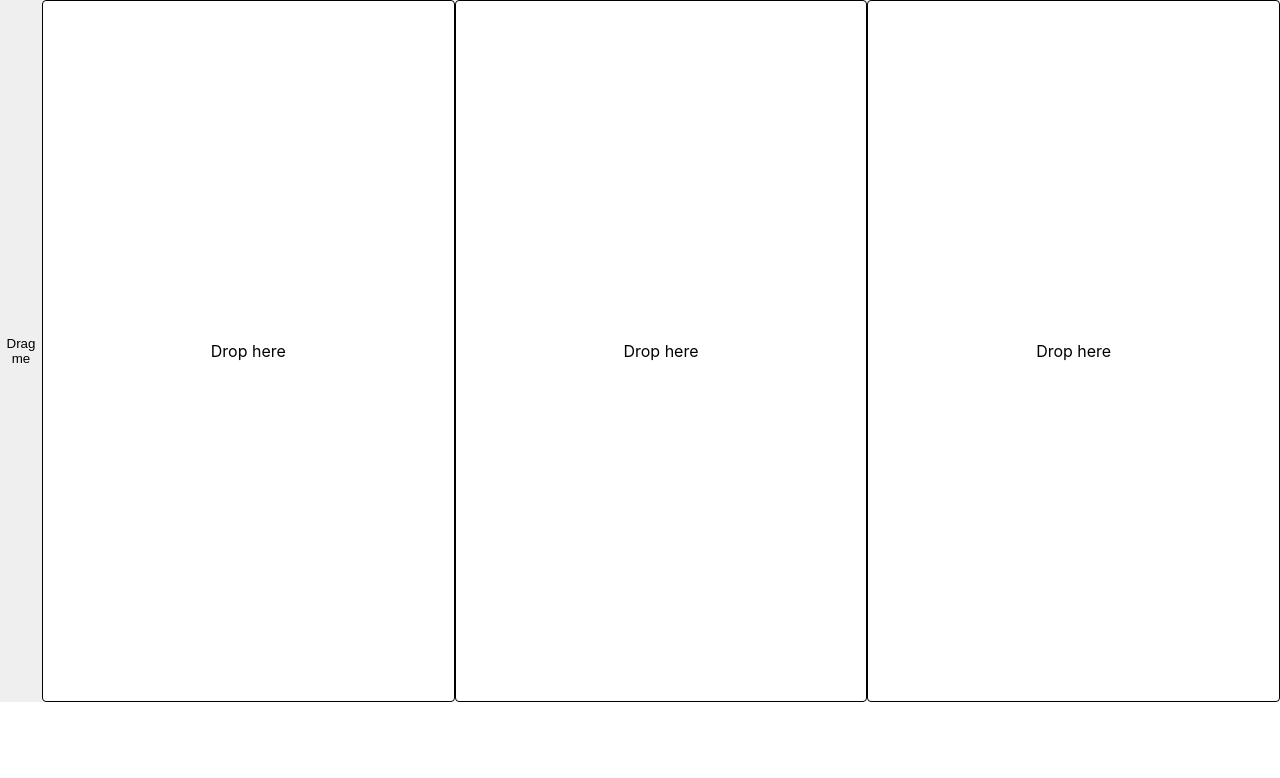
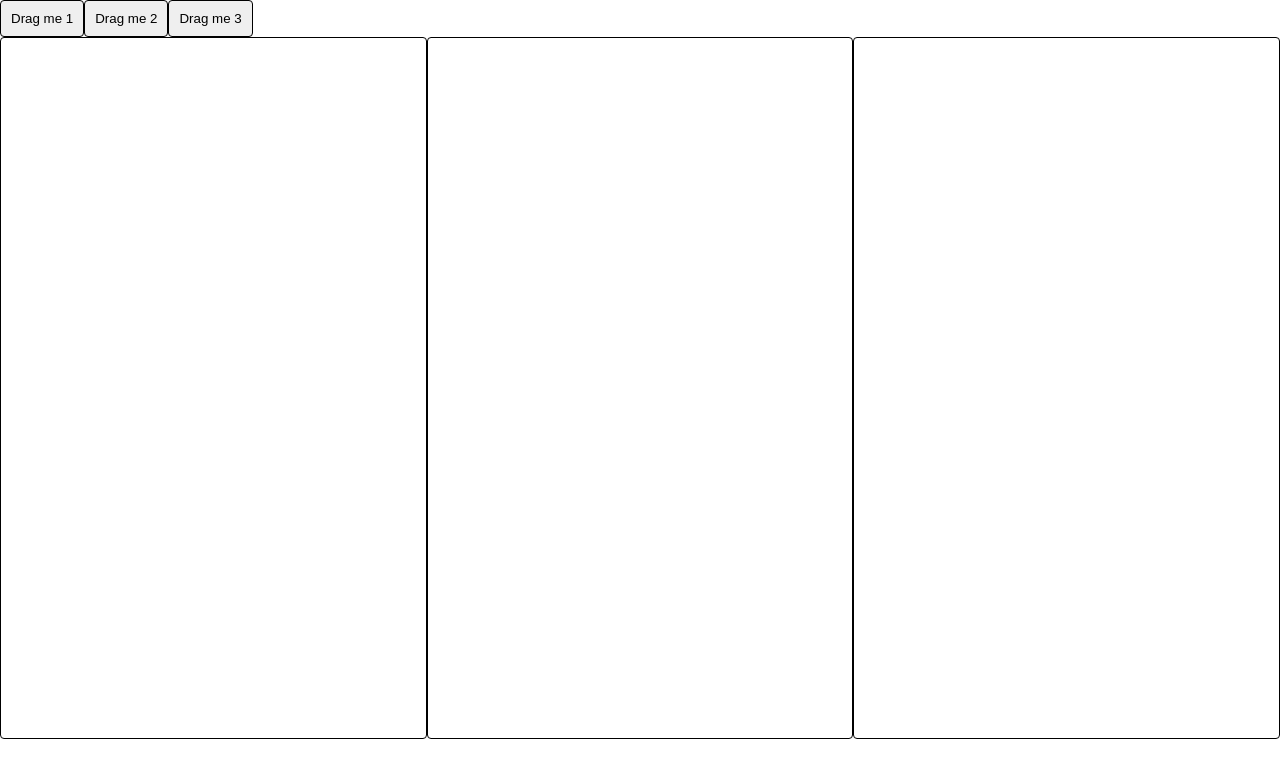
Before and after one commit to RoshBJr/Project-dump, a React (Create React App) app: page / in a window 1280 px wide. Shown: the top 778 px of the page. Built offline with nearby package versions, Linux system fonts and the light colour scheme.

Commit message:
most of the drag and drop features work, but still some bugs, have to fix it

```diff
--- a/src/App.css
+++ b/src/App.css
@@ -48,7 +48,7 @@
   width: fit-content;
 }
 
-#root {
+.container-drop {
   display: flex;
 }
 
@@ -69,6 +69,12 @@
   align-items: center;
 }
 
+.drag {
+  border-radius: 4px;
+  border: 1px solid black;
+  padding: 10px 10px;
+}
+
 button {
   padding: 0;
   margin: 0;
--- a/src/App.jsx
+++ b/src/App.jsx
@@ -1,4 +1,4 @@
-import React, {useState} from 'react';
+import React, {useEffect, useState} from 'react';
 import {DndContext} from '@dnd-kit/core';
 
 import {Droppable} from './components/Droppable';
@@ -7,31 +7,53 @@ import "./App.css"
 
 function App() {
   const containers = ['A', 'B', 'C'];
+  const draggables = [1, 2, 3];
   const [parent, setParent] = useState(null);
+  const [lastDragged, setLastDragged] = useState([]);
   const draggableMarkup = (
-    <Draggable id="draggable">Drag me</Draggable>
+    draggables.map(item => {
+      return(
+        <Draggable key={item} id={`draggable${item}`}>
+          Drag me {item}
+        </Draggable>
+      )
+    })
   );
+
+  useEffect(() => {
+    // console.log(parent);
+  }, [parent])
 
   return (
     <DndContext onDragEnd={handleDragEnd}>
-      {parent === null ? draggableMarkup : null}
-
-      {containers.map((id) => (
-        // We updated the Droppable component so it would accept an `id`
-        // prop and pass it to `useDroppable`
-        <Droppable key={id} id={id}>
-          {parent === id ? draggableMarkup : 'Drop here'}
-        </Droppable>
-      ))}
+      {
+        draggableMarkup.map(item => {
+          if(lastDragged.includes(item.props.id)) return;
+          return(item)
+        })
+      }
+      <div className="container-drop">
+        {containers.map((id) => (
+          // We updated the Droppable component so it would accept an `id`
+          // prop and pass it to `useDroppable`
+          <Droppable key={id} id={id} parent={parent} drag={draggableMarkup}
+            lastDragged={lastDragged} >
+          </Droppable>
+        ))}
+      </div>
     </DndContext>
   );
 
   function handleDragEnd(event) {
     const {over} = event;
-
-    // If the item is dropped over a container, set it as the parent
-    // otherwise reset the parent to `null`
-    setParent(over ? over.id : null);
+    if(event.over) {
+      setLastDragged([...lastDragged, event.active.id]);
+    } else {
+      setLastDragged(
+        lastDragged.filter( item => item != event.active.id)
+      )
+    }
+    setParent(event.over ? event : null);
   }
 }
 
--- a/src/components/Draggable.jsx
+++ b/src/components/Draggable.jsx
@@ -11,7 +11,7 @@ export function Draggable(props) {
 
 
   return (
-    <button ref={setNodeRef} style={style} {...listeners} {...attributes}>
+    <button className='drag' ref={setNodeRef} style={style} {...listeners} {...attributes}>
       {props.children}
     </button>
   );
--- a/src/components/Droppable.jsx
+++ b/src/components/Droppable.jsx
@@ -1,18 +1,54 @@
-import React from 'react';
+import React, { useEffect, useState } from 'react';
 import {useDroppable} from '@dnd-kit/core';
 
 export function Droppable(props) {
+  const [dragIds, setDragIds] = useState([]);
+
+  useEffect(() => {
+    if(props.parent == null) return;
+    if(dragIds.includes(props.parent.active.id) &&
+        props.parent.over.id != props.id) {
+          setDragIds(
+            dragIds.filter( item => item != props.parent.active.id)
+          )
+    }
+    if(props.parent.over.id != props.id) return;
+    setDragIds([...dragIds, props.parent.active.id]);
+  }, [props.parent]);
+
+  useEffect(() => {
+    // console.log(dragIds);
+    if(props.parent == null && props.lastDragged.length == 0) {
+      return setDragIds(props.lastDragged);
+      // console.log('last dragged ',props.lastDragged);
+      // console.log('dragids ',dragIds);
+    }
+    if(props.parent == null && props.lastDragged.length != 0 && dragIds.length != 0) {
+      return setDragIds(
+        dragIds.filter(item => item == props.lastDragged)
+      );
+    }
+  }, [props.lastDragged])
+
   const {isOver, setNodeRef} = useDroppable({
     id: props.id,
+    data: {
+      draggable: dragIds,
+    },
   });
   const style = {
     color: isOver ? 'green' : undefined,
   };
 
-
   return (
     <div className='drop' ref={setNodeRef} style={style}>
-      {props.children}
+      {
+        props.drag.map(item => {
+          if(dragIds.includes(item.props.id)) {
+            return(item);
+          }
+        })
+      }
     </div>
   );
 }
```
